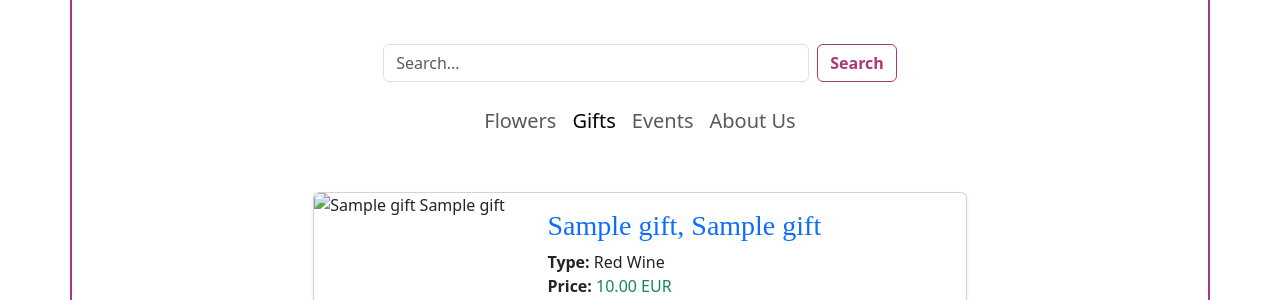
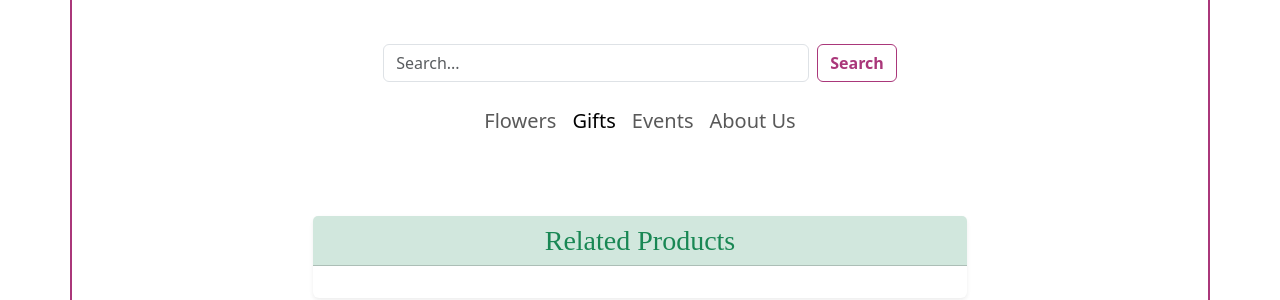
Before and after one commit to Polishko/The-Secret-Garden, a Django app: page /gifts/sample/detail/ in a window 1280 px wide. Shown: the part 360-660 px from the top of the page. Run offline with Django 5.2, Linux system fonts and the light colour scheme; tables that the repository leaves empty hold one stand-in row (values such as "Sample post"); data that the repository does not hold is empty; some libraries are stand-ins or nearby versions.

Commit message:
Update: Included the related-products template to detail page

```diff
--- a/thesecretgarden/templates/flowers/plant-detail.html
+++ b/thesecretgarden/templates/flowers/plant-detail.html
@@ -5,6 +5,9 @@
 {% block content %}
 <div class="container my-5">
     <div class="row justify-content-center">
+
+        {% include 'common/product/related-products.html' %}
+
         <!-- Card Container -->
         <div class="col-md-8">
             <div class="card shadow-sm">
@@ -86,3 +89,6 @@
     </div>
 </div>
 {% endblock %}
+{% block extra_js %}
+<script src="{% static 'js/related-products.js' %}"></script>
+{% endblock %}
--- a/thesecretgarden/templates/gifts/gift-detail.html
+++ b/thesecretgarden/templates/gifts/gift-detail.html
@@ -5,6 +5,9 @@
 {% block content %}
 <div class="container my-5">
     <div class="row justify-content-center">
+
+        {% include 'common/product/related-products.html' %}
+
         <!-- Card Container -->
         <div class="col-md-8">
             <div class="card shadow-sm">
@@ -86,3 +89,6 @@
     </div>
 </div>
 {% endblock %}
+{% block extra_js %}
+<script src="{% static 'js/related-products.js' %}"></script>
+{% endblock %}
```
